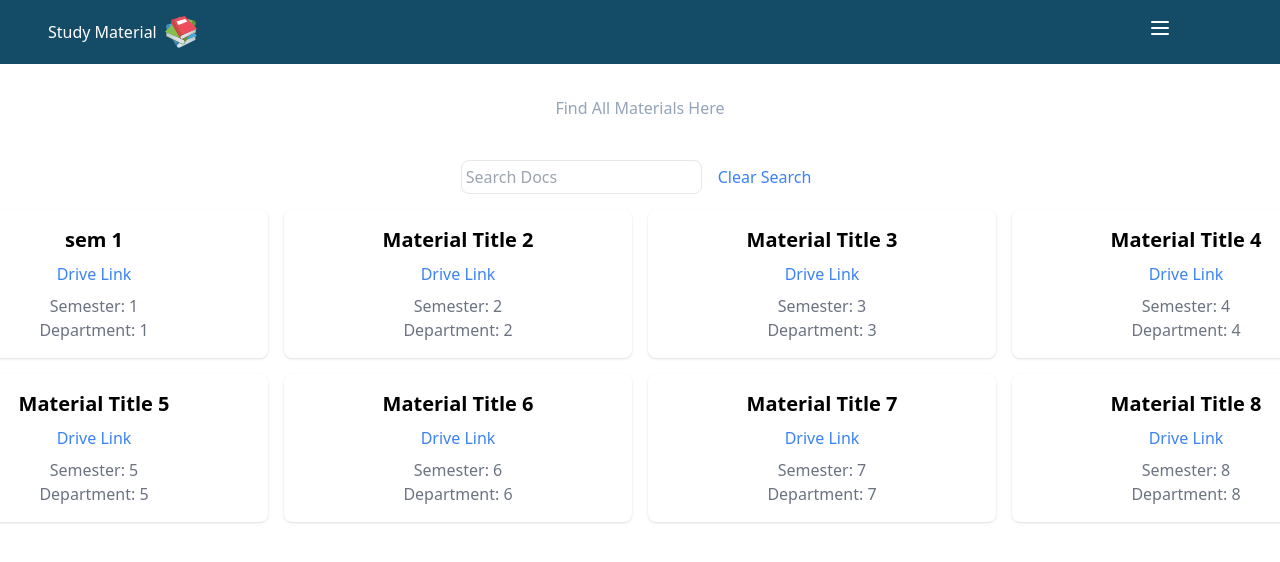
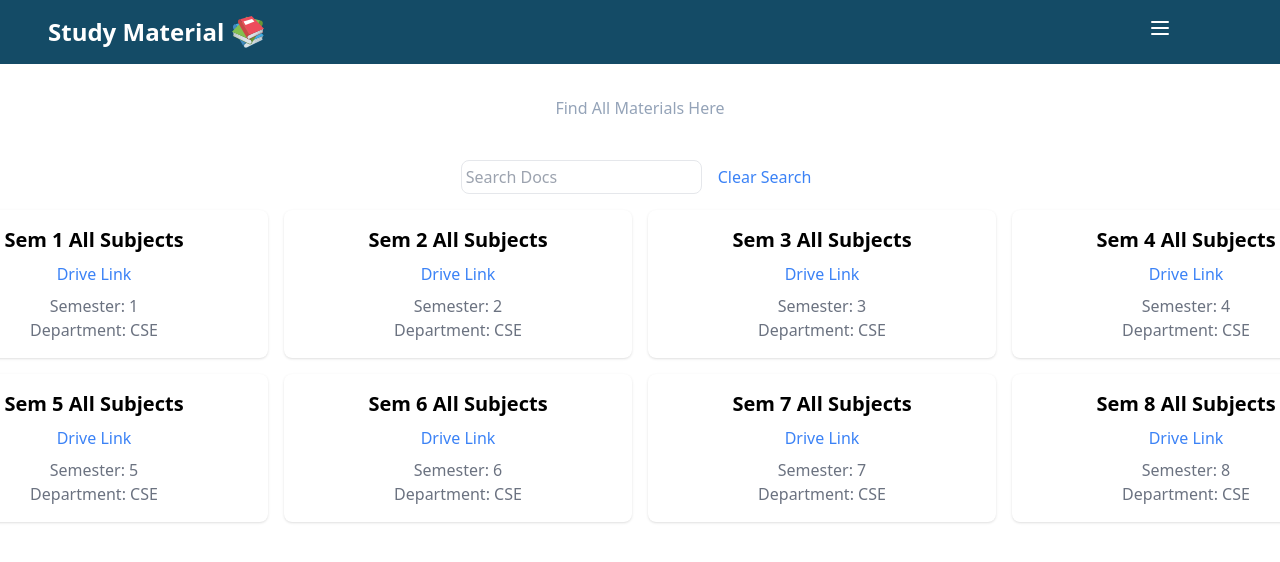
Before and after one commit to OctoTechHub/studysource, a React (Vite) app: page / in a window 1280 px wide. Shown: the top 562 px of the page. Built offline with nearby package versions, Linux system fonts and the light colour scheme.

Commit message:
footer component added

```diff
--- a/src/App.tsx
+++ b/src/App.tsx
@@ -1,6 +1,7 @@
 import Navbar from './components/Navbar'
 import Home from './components/Home'
 import './App.css'
+import Footer from './components/Footer'
 
 function App() {
 
--- /dev/null
+++ b/src/components/Footer.tsx
@@ -0,0 +1,11 @@
+import React from 'react';
+
+const Footer: React.FC = () => {
+  return (
+    <footer className="footer bg-footerColor">
+      <p className="footer-text">Made with ❤️ For PU Students</p>
+    </footer>
+  );
+};
+
+export default Footer;
--- a/src/components/Maintainers.tsx
+++ b/src/components/Maintainers.tsx
@@ -1,22 +1,28 @@
+import { faUsers } from '@fortawesome/free-solid-svg-icons/faUsers';
+import { FontAwesomeIcon } from '@fortawesome/react-fontawesome';
 import React from 'react';
 
 const Maintainers = () =>{
     return (
-        <div className="flex justify-center mt-8">
-            <div className="bg-white shadow rounded-lg p-6">
-                <h2 className="text-2xl font-bold mb-4">Maintainers</h2>
+        <div className="flex justify-center mt-16 ">
+        <div className="bg-white shadow rounded-lg p-4 ">
+          <h2 className="text-2xl font-bold mb-4 ">Maintainers <FontAwesomeIcon icon={faUsers} className="mr-2" /></h2>
           <p className="mb-4">Here are the maintainers of the project:</p>
           <ul className="list-disc list-inside mt-4">
             <li className="flex items-center mb-2">
               <img src="https://avatars.githubusercontent.com/u/67964054?s=400&u=55e2235b95ee24beab93a1d34c4a382cc4cb9efa&v=4" alt="Krish Soni" className="inline-block mr-2 rounded-full" width="48" height="48" />
               <span>
-                            Krish Soni (<a href="https://github.com/krishvsoni" target="_blank" rel="noopener noreferrer">@krishvsoni</a>)
+                Krish Soni (
+                <a href="https://github.com/krishvsoni" target="_blank" rel="noopener noreferrer" className="text-blue-500 underline">@krishvsoni</a>
+                )
               </span>
             </li>
             <li className="flex items-center mb-2">
               <img src="https://avatars.githubusercontent.com/u/115367435?v=4" alt="Dishant Miyani" className="inline-block mr-2 rounded-full" width="48" height="48" />
               <span>
-                            Dishant Miyani (<a href="https://github.com/Dishant1804" target="_blank" rel="noopener noreferrer">@Dishant1804</a>)
+                Dishant Miyani (
+                <a href="https://github.com/Dishant1804" target="_blank" rel="noopener noreferrer" className="text-blue-500 underline">@Dishant1804</a>
+                )
               </span>
             </li>
           </ul>
--- a/src/components/Nav.tsx
+++ b/src/components/Nav.tsx
@@ -12,8 +12,8 @@ export default function Nav() {
           <div className="pl-8 flex flex-row items-center">
             <Link to="/">
               <div className="flex items-center ">
-                <div className="text-white l mr-2">Study Material</div>
-                <img src="public/navIcon.svg" alt="navIcon" className="h-8" />
+              <div className="font-bold	text-2xl text-white l mr-2">Study Material</div>
+               <img src="public/navIcon.svg" alt="navIcon" className="h-8" />
               </div>
             </Link>
           </div>
--- a/src/components/Navbar.tsx
+++ b/src/components/Navbar.tsx
@@ -3,6 +3,7 @@ import handWritten from "./HandNotes";
 import Maintainers from "./Maintainers";
 import Nav from "./Nav";
 import Home from "./Home";
+import { Hello } from "./helloWorld";
 
 const Navbar = () => {
     return (
@@ -16,6 +17,8 @@ const Navbar = () => {
                 <Route path="/" Component={Home}></Route>
                 <Route path="/notes" Component={handWritten}></Route>
                 <Route path="/Maintainers" Component={Maintainers}></Route>
+                <Route path="/hello" Component={Hello}></Route>
+
             </Routes>
             </div>
         </BrowserRouter>
--- /dev/null
+++ b/src/components/helloWorld.tsx
@@ -0,0 +1,17 @@
+import React from 'react';
+
+export function Hello() {
+  const message = {
+    message: "एक चक्के ने वर्ल्डकप नही जीतया!"
+  };
+
+  const messageJson = JSON.stringify(message, null, 2);
+
+  return (
+    <div style={{ textAlign: 'center' }}>
+      <h1>{messageJson}</h1>
+    </div>
+  );
+}
+
+export default Hello;
--- a/src/material.ts
+++ b/src/material.ts
@@ -1,51 +1,50 @@
 export const materials = [
   {
-      title: 'sem 1',
+    title: 'Sem 1 All Subjects',
     driveLink: 'https://drive.google.com/drive/folders/12XhDzO_IvUspP1VQFxTMiZNWWWXDSM0_?usp=sharing',
     semester: 1,
-      department: 1,
+    department: 'CSE',
   },
   {
-      title: 'Material Title 2',
+    title: 'Sem 2 All Subjects',
     driveLink: 'https://drive.google.com/drive/folders/1NuUxhZ75oqxV3yy5FBZF3G7gQKcTjhOW?usp=sharing',
     semester: 2,
-      department: 2,
+    department: 'CSE',
   },
   {
-      title: 'Material Title 3',
+    title: 'Sem 3 All Subjects',
     driveLink: 'https://drive.google.com/drive/folders/1XmQOYV2c19A7YmXkxFbB2Bum_XdAI3tb?usp=sharing',
     semester: 3,
-      department: 3,
+    department: 'CSE',
   },
   {
-      title: 'Material Title 4',
+    title: 'Sem 4 All Subjects',
     driveLink: ' https://drive.google.com/drive/folders/1MK0aQlCQKbFtycSo7XjjMuCDCw9dO1lm?usp=sharing',
     semester: 4,
-      department: 4,
+    department: 'CSE',
   },
   {
-      title: 'Material Title 5',
+    title: 'Sem 5 All Subjects',
     driveLink: 'https://drive.google.com/drive/folders/1ERj_JGLZ1CabV5vZqIxqs7RLWwtqeuCE?usp=sharing',
     semester: 5,
-      department: 5,
+    department: 'CSE',
   },
   {
-      title: 'Material Title 6',
+    title: 'Sem 6 All Subjects',
     driveLink: 'https://drive.google.com/drive/folders/1tFoPe1ljnkeAeCrNu6EZH_VRTuu6fQ2_?usp=sharing',
     semester: 6,
-      department: 6,
+    department: 'CSE',
   },
   {
-      title: 'Material Title 7',
+    title: 'Sem 7 All Subjects',
     driveLink: 'https://drive.google.com/drive/folders/1LrdLl8iQ3FemhbjOUs3_gpC72Z8ydAtI?usp=sharing',
     semester: 7,
-      department: 7,
+    department: 'CSE',
   },
   {
-      title: 'Material Title 8',
+    title: 'Sem 8 All Subjects',
     driveLink: 'Coming soon',
     semester: 8,
-      department: 8,
+    department: 'CSE',
   }
-
 ];
--- a/tailwind.config.js
+++ b/tailwind.config.js
@@ -4,7 +4,7 @@ export default {
     "./src/**/*.{js,jsx,ts,tsx}",
   ],
   theme: {
-    extend: {colors: {navbarColor: '#144b66'}},
+    extend: {colors: {navbarColor: '#144b66', footerColor: '#144b66'}},
   },
   plugins: [],
 }
```
Lines whose indentation alone changed are shown as unchanged.
